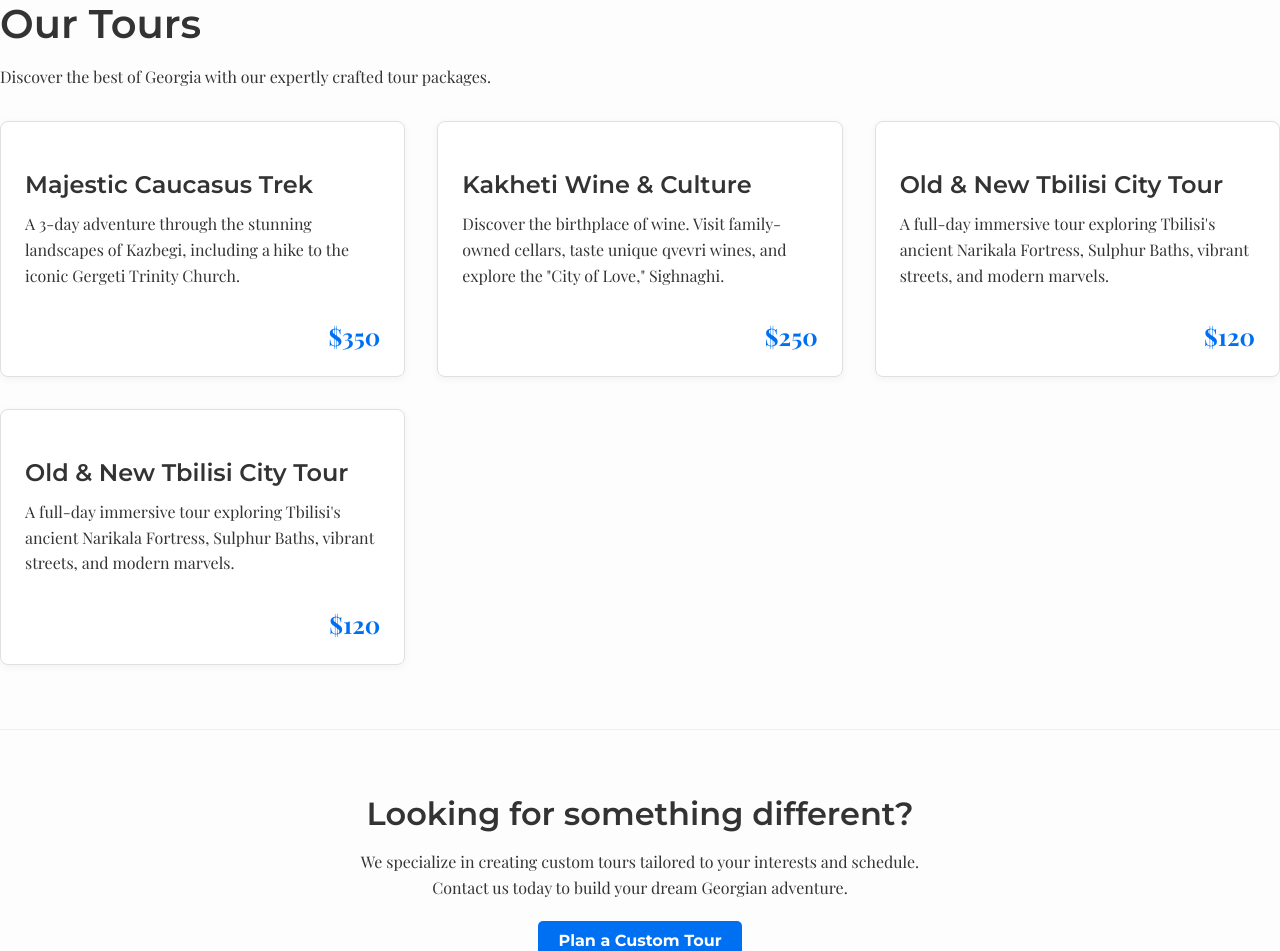
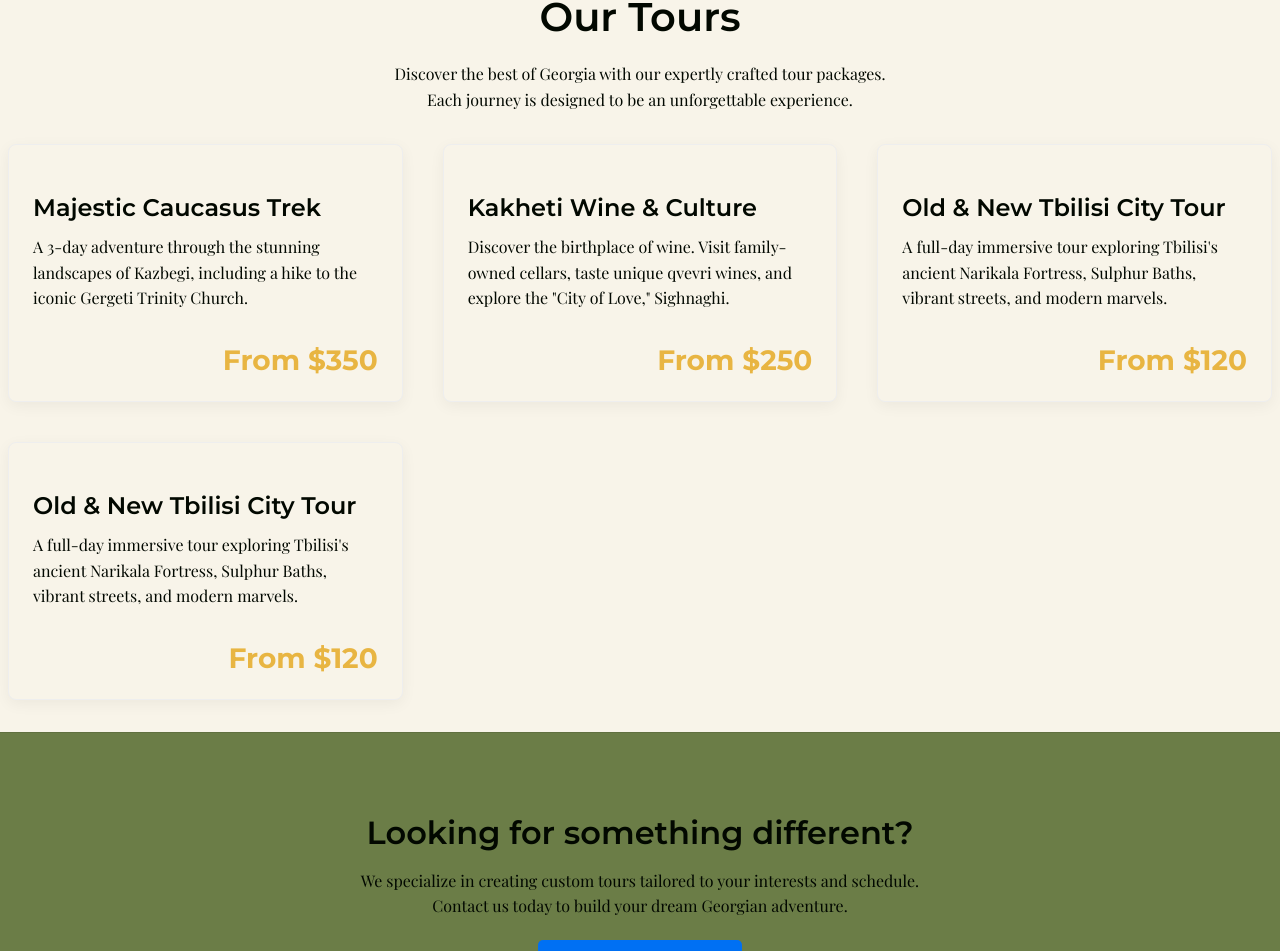
Before and after one commit to nikatopu/GeoWonder, a Next.js app: page /tours in a window 1280 px wide. Shown: the part 93-1044 px from the top of the page. Built offline with nearby package versions, Linux system fonts and the light colour scheme; a web font is replaced by a local one.

Commit message:
Feat/ Added tours styling

```diff
--- /dev/null
+++ b/app/tours/Tours.module.scss
@@ -0,0 +1,38 @@
+.pageContainer {
+  width: 100%;
+  margin: 0 auto;
+  background-color: var(--background-color);
+}
+
+.title {
+  font-family: var(--title-font);
+  color: var(--text-color);
+  text-align: center;
+  margin-bottom: 0.5em;
+  margin-top: 0;
+  padding-top: 0.5em;
+}
+
+.intro {
+  font-family: var(--body-font);
+  color: var(--text-color);
+  text-align: center;
+  width: 100%;
+  max-width: 500px;
+  margin: auto;
+}
+
+.grid {
+  display: grid;
+  grid-template-columns: repeat(auto-fill, minmax(320px, 1fr));
+  gap: 2.5em; // Increase the gap for a more spacious feel
+  margin: 2em 0.5em;
+}
+
+.ctaSection {
+  padding: 2em;
+  text-align: center;
+  border-top: 1px solid rgba(0, 0, 0, 0.1);
+  padding-top: 3em;
+  background-color: var(--primary-color);
+}
--- a/app/tours/page.tsx
+++ b/app/tours/page.tsx
@@ -1,9 +1,9 @@
-// app/tours/page.tsx
 import type { Metadata } from "next";
 import Title from "@/components/atoms/Title";
 import Paragraph from "@/components/atoms/Paragraph";
 import Button from "@/components/atoms/Button";
 import TourCard from "@/components/organisms/TourCard";
+import styles from "./Tours.module.scss"; // Import the new styles
 
 export const metadata: Metadata = {
   title: "Our Tours",
@@ -55,34 +55,22 @@ const toursData: Tour[] = [
 // This component is no longer async as it doesn't fetch data
 export default function ToursPage() {
   return (
-    <div>
-      <Title level={1}>Our Tours</Title>
-      <Paragraph>
+    <div className={styles.pageContainer}>
+      <Title level={1} className={styles.title}>
+        Our Tours
+      </Title>
+      <Paragraph className={styles.intro}>
         Discover the best of Georgia with our expertly crafted tour packages.
+        Each journey is designed to be an unforgettable experience.
       </Paragraph>
 
-      <div
-        style={{
-          display: "grid",
-          gridTemplateColumns: "repeat(auto-fill, minmax(320px, 1fr))",
-          gap: "2rem",
-          margin: "2rem 0",
-        }}
-      >
-        {/* We now map over our static toursData array */}
+      <div className={styles.grid}>
         {toursData.map((tour) => (
           <TourCard key={tour.id} tour={tour} />
         ))}
       </div>
 
-      <section
-        style={{
-          marginTop: "4rem",
-          textAlign: "center",
-          borderTop: "1px solid #eee",
-          paddingTop: "2rem",
-        }}
-      >
+      <section className={styles.ctaSection}>
         <Title level={2}>Looking for something different?</Title>
         <Paragraph>
           We specialize in creating custom tours tailored to your interests and
--- a/components/atoms/Paragraph/Paragraph.module.scss
+++ b/components/atoms/Paragraph/Paragraph.module.scss
@@ -1,4 +1,5 @@
 .paragraph {
+  color: var(--text-color);
   line-height: 1.6;
   margin: 0 0 1rem 0;
 }
--- a/components/atoms/Title/Title.module.scss
+++ b/components/atoms/Title/Title.module.scss
@@ -1,5 +1,5 @@
 .heading {
-  color: #333;
+  color: var(--text-color);
   font-weight: 600;
   font-family: var(--title-font);
 }
--- a/components/atoms/Title/index.tsx
+++ b/components/atoms/Title/index.tsx
@@ -1,19 +1,20 @@
 import React, { JSX } from "react";
 import styles from "./Title.module.scss";
 
-type HeadingProps = {
+type TitleProps = {
   level: 1 | 2 | 3 | 4 | 5 | 6;
   children: React.ReactNode;
   className?: string;
+  style?: React.CSSProperties;
 };
 
-const Heading = ({ level, children, className }: HeadingProps) => {
+const Title = ({ level, children, className, style }: TitleProps) => {
   const Tag = `h${level}` as keyof JSX.IntrinsicElements;
   const combinedClassName = `${styles.heading} ${styles[`level${level}`]} ${
     className || ""
   }`;
 
-  return <Tag className={combinedClassName}>{children}</Tag>;
+  return <Tag className={combinedClassName} style={style}>{children}</Tag>;
 };
 
-export default Heading;
+export default Title;
--- a/components/organisms/Footer/index.tsx
+++ b/components/organisms/Footer/index.tsx
@@ -6,13 +6,14 @@ const footerStyles: React.CSSProperties = {
   backgroundColor: "#f5f5f5",
   borderTop: "1px solid #ddd",
   textAlign: "center",
-  marginTop: "2rem",
 };
 
 export default function Footer() {
   return (
     <footer style={footerStyles}>
-      <Paragraph>© {new Date().getFullYear()} GeoWonder. All rights reserved.</Paragraph>
+      <Paragraph>
+        © {new Date().getFullYear()} GeoWonder. All rights reserved.
+      </Paragraph>
     </footer>
   );
 }
--- a/components/organisms/TourCard/TourCard.module.scss
+++ b/components/organisms/TourCard/TourCard.module.scss
@@ -1,24 +1,27 @@
-// components/organisms/TourCard/TourCard.module.scss
 .card {
-  border: 1px solid #e0e0e0;
+  background-color: var(--background-color);
   border-radius: 8px;
   overflow: hidden;
-  box-shadow: 0 2px 8px rgba(0, 0, 0, 0.05);
+  box-shadow: 0 4px 15px rgba(0, 0, 0, 0.05);
   transition: transform 0.3s ease, box-shadow 0.3s ease;
-  background-color: #fff;
   display: flex;
   flex-direction: column;
+  border: 1px solid #eee;
 
   &:hover {
-    transform: translateY(-5px);
-    box-shadow: 0 8px 16px rgba(0, 0, 0, 0.1);
+    transform: translateY(-8px);
+    box-shadow: 0 12px 25px rgba(0, 0, 0, 0.1);
   }
 }
 
-.imageContainer {
-  position: relative;
-  width: 100%;
-  height: 200px; /* Fixed height for the image area */
+.linkWrapper {
+  text-decoration: none;
+  color: inherit; // Makes the link inherit the text color from its parent
+  display: block; // Ensures the link wrapper takes up the full space of the card
+
+  &:hover {
+    text-decoration: none; // Remove underline on hover
+  }
 }
 
 .content {
@@ -29,10 +32,11 @@
 }
 
 .price {
-  margin-top: auto; /* Pushes the price to the bottom */
+  margin-top: auto;
   padding-top: 1rem;
-  font-size: 1.5rem;
-  font-weight: bold;
-  color: #0070f3;
-  align-self: flex-end; /* Aligns price to the right */
+  font-size: 1.75rem;
+  font-family: var(--title-font);
+  font-weight: 700;
+  color: var(--accent-color);
+  align-self: flex-end;
 }
--- a/components/organisms/TourCard/index.tsx
+++ b/components/organisms/TourCard/index.tsx
@@ -1,14 +1,15 @@
 // components/organisms/TourCard/index.tsx
+import Link from "next/link"; // Import the Link component
 import Image from "next/image";
 import Title from "@/components/atoms/Title";
 import Paragraph from "@/components/atoms/Paragraph";
 import styles from "./TourCard.module.scss";
 
-// A more generic type definition that works for both static and DB data
 type Tour = {
+  id: string;
   title: string;
   description: string;
-  price: { toString: () => string }; // This works for Prisma.Decimal and number
+  price: number | { toString: () => string };
 };
 
 type TourCardProps = {
@@ -16,14 +17,20 @@ type TourCardProps = {
 };
 
 const TourCard = ({ tour }: TourCardProps) => {
+  // We URL-encode the tour title to safely pass it as a query parameter
+  const contactHref = `/contact?tour=${encodeURIComponent(tour.title)}`;
+
   return (
-    <div className={styles.card}>
-      <div className={styles.content}>
-        <Title level={3}>{tour.title}</Title>
-        <Paragraph>{tour.description}</Paragraph>
-        <div className={styles.price}>${tour.price.toString()}</div>
+    // Wrap the entire card in a Link component
+    <Link href={contactHref} className={styles.linkWrapper}>
+      <div className={styles.card}>
+        <div className={styles.content}>
+          <Title level={3}>{tour.title}</Title>
+          <Paragraph>{tour.description}</Paragraph>
+          <div className={styles.price}>From ${tour.price.toString()}</div>
+        </div>
       </div>
-    </div>
+    </Link>
   );
 };
 
```
Also changed, not shown: app/contact/page.tsx (+23 -38 lines), components/organisms/ContactForm/index.tsx (added, +77 -0 lines).
